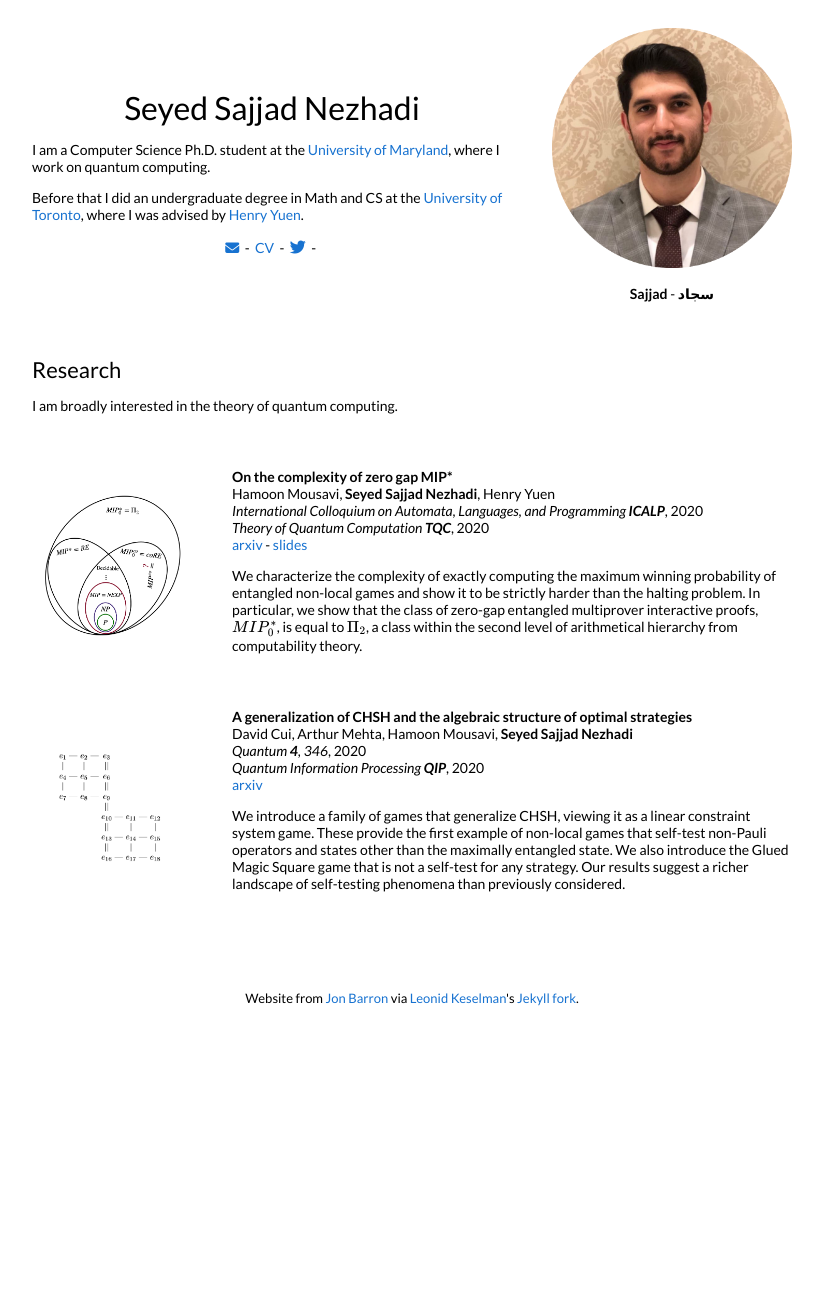
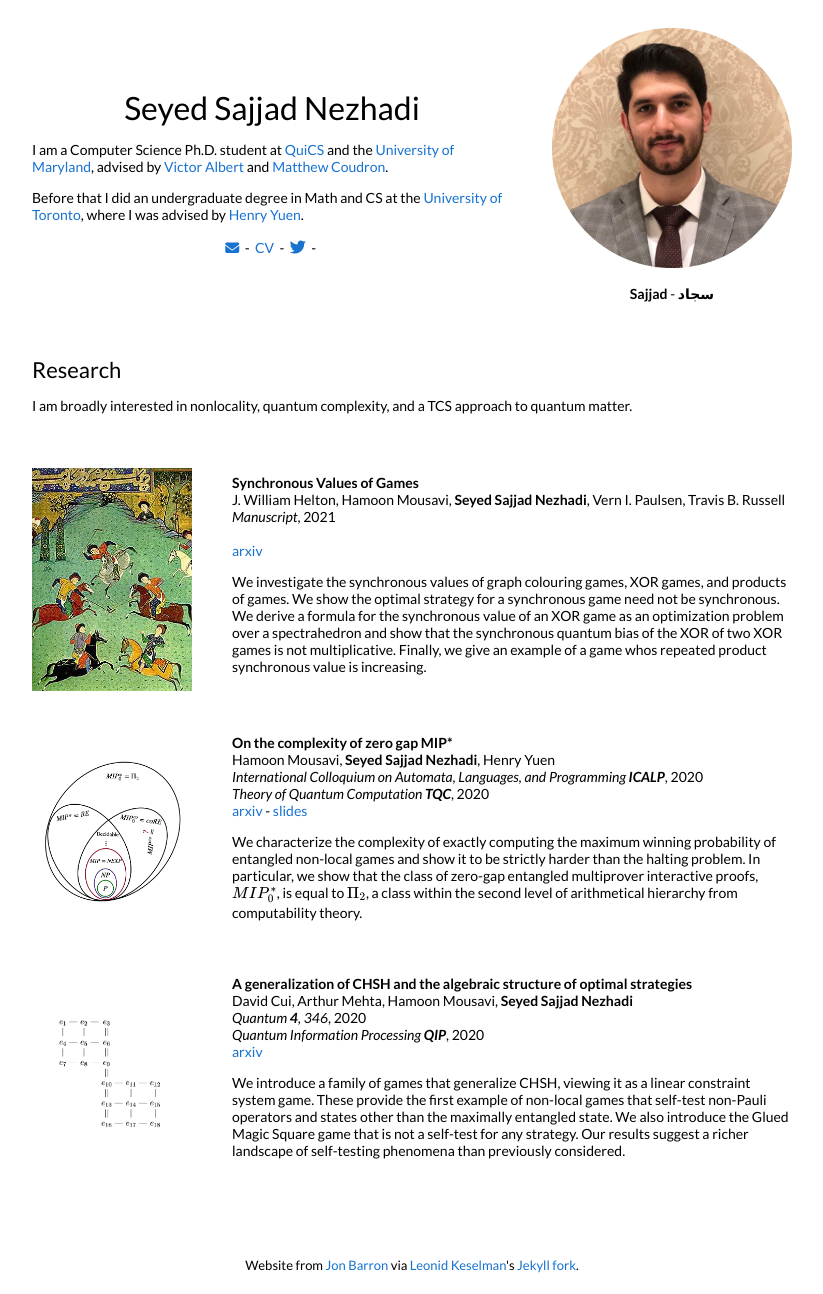
Before and after one commit to sajjad-nezhadi/sajjad-nezhadi.github.io, a Jekyll site: the page built from _posts/2021-09-29-synchvalues.markdown, in a window 1280 px wide. Shown: the whole page, without its empty margins (228-1051 px from the left). Built offline with Jekyll 4.4.1, drawn with Linux system fonts in a browser that asks for light colours; nearby versions of some CDN libraries; formulas are drawn with MathJax 3; a style sheet for code colours, icons or effects is not loaded; before the commit the page ends 1027 px from its top, so only the background shows below that.

Commit message:
added paper

```diff
--- a/_layouts/default.html
+++ b/_layouts/default.html
@@ -33,7 +33,7 @@
               <h1>
                 Seyed Sajjad Nezhadi
               </h1>
-              <p>I am a Computer Science Ph.D. student at the <a href="https://www.umd.edu/">University of Maryland</a>, where I work on quantum computing.
+              <p>I am a Computer Science Ph.D. student at <a href="https://quics.umd.edu/">QuiCS</a> and the <a href="https://www.umd.edu/">University of Maryland</a>, advised by <a href="https://sites.google.com/site/victorvalbert/home">Victor Albert</a> and <a href="https://quics.umd.edu/people/matthew-coudron">Matthew Coudron</a>.
               </p>
               <p>
                 Before that I did an undergraduate degree in Math and CS at the <a href="https://www.utoronto.ca">University of Toronto</a>, where I was advised by <a href="http://www.henryyuen.net">Henry Yuen</a>.
@@ -58,7 +58,7 @@
             <td style="padding:2.5%;width:100%;vertical-align:middle">
               <h2>Research</h2>
               <p>
-                I am broadly interested in the theory of quantum computing.
+                I am broadly interested in nonlocality, quantum complexity, and a TCS approach to quantum matter.
               </p>
             </td>
           </tr>
--- /dev/null
+++ b/_posts/2021-09-29-synchvalues.markdown
@@ -0,0 +1,12 @@
+---
+layout: post
+title:  "Synchronous Values of Games"
+date:   2021-09-29
+image: /images/Chogan.jpg
+categories: research
+author: "Seyed Sajjad Nezhadi"
+authors: "J. William Helton, Hamoon Mousavi, <strong>Seyed Sajjad Nezhadi</strong>, Vern I. Paulsen, Travis B. Russell"
+venue: "Manuscript"
+arxiv: https://arxiv.org/abs/2109.14741
+---
+We investigate the synchronous values of graph colouring games, XOR games, and products of games. We show the optimal strategy for a synchronous game need not be synchronous. We derive a formula for the synchronous value of an XOR game as an optimization problem over a spectrahedron and show that the synchronous quantum bias of the XOR of two XOR games is not multiplicative. Finally, we give an example of a game whos repeated product synchronous value is increasing.
```
Also changed, not shown: images/Chogan.jpg (added), 10 other files.
